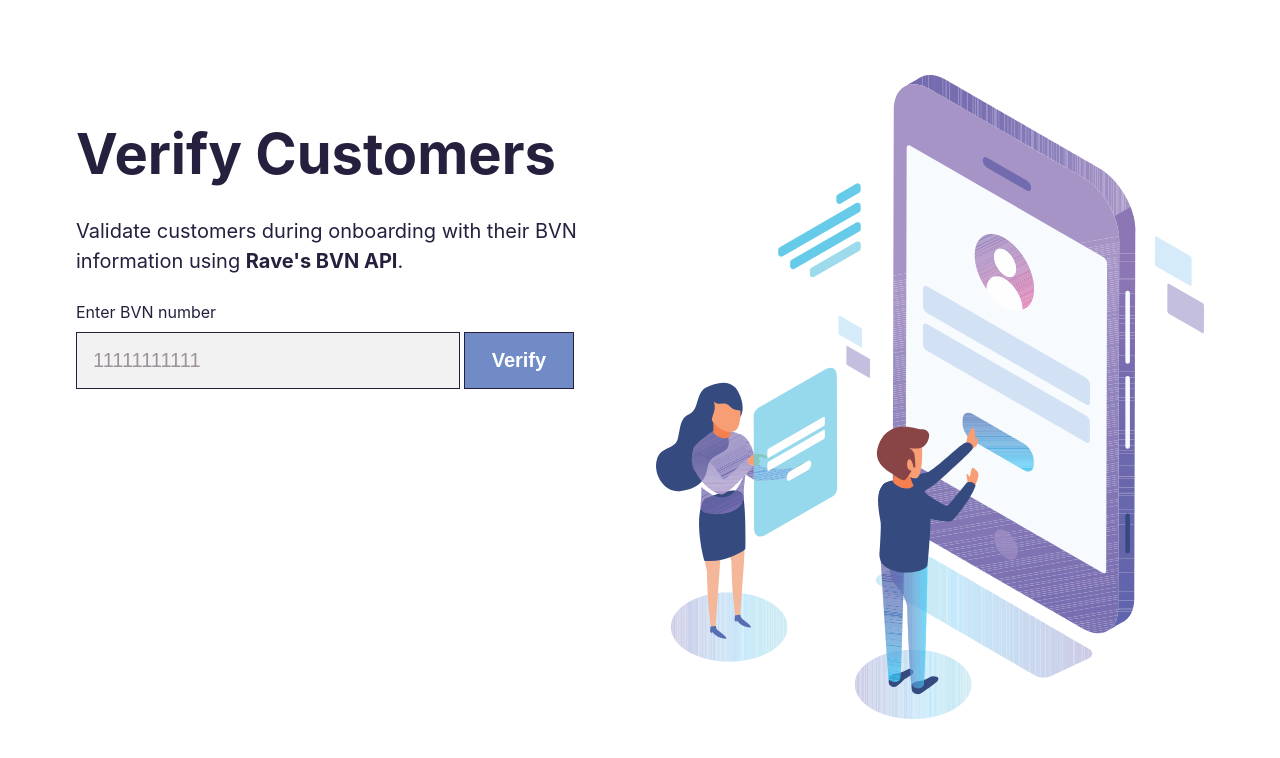
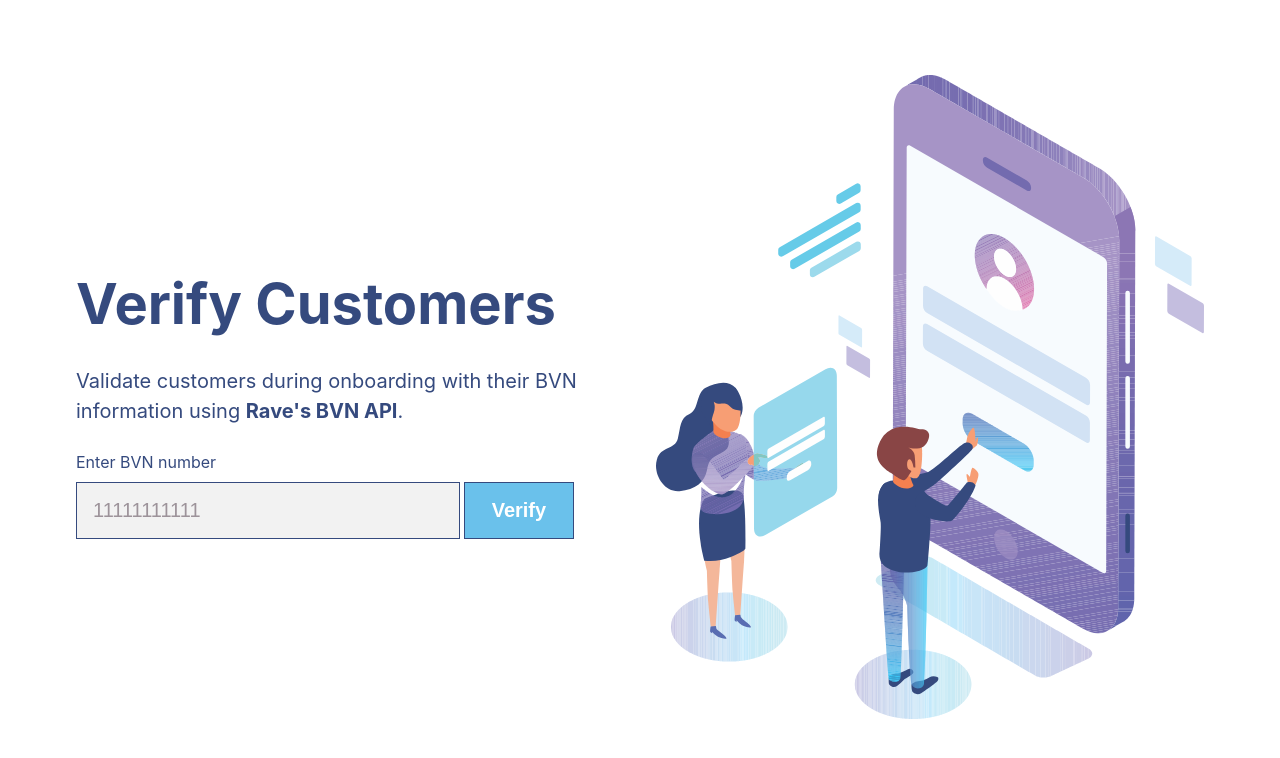
Before and after one commit to jegedeolamide99/BVN-test, a plain HTML site: page index.html in a window 1280 px wide. Drawn offline with Linux system fonts and the light colour scheme.

Commit message:
Adjust styles

```diff
--- a/sass/style.scss
+++ b/sass/style.scss
@@ -2,13 +2,14 @@
 
 header {
   display: flex;
-  align-items: center;
   height: 100vh;
   width: 100%;
+  padding: 1.5rem 0;
   .bvn {
     display: grid;
     grid-template-columns: repeat(2, 1fr);
     grid-gap: 32px;
+    align-items: center;
     max-width: 1160px;
     margin: 0 auto;
     padding-left: 1rem;
@@ -18,6 +19,7 @@
         font-size: 3.5rem;
         font-weight: 700;
         margin-bottom: 1rem;
+        margin-top: 0;
       }
       .bvn_grid-text {
         font-size: 1.25rem;
```
Also changed, not shown: style.css, 1 other file.
